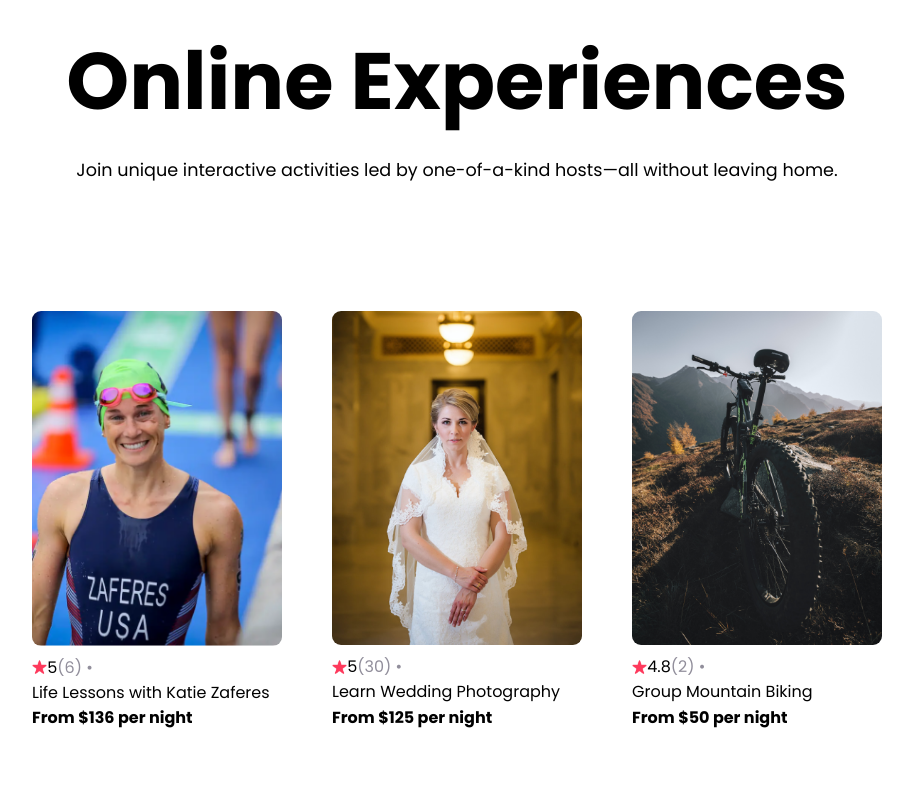
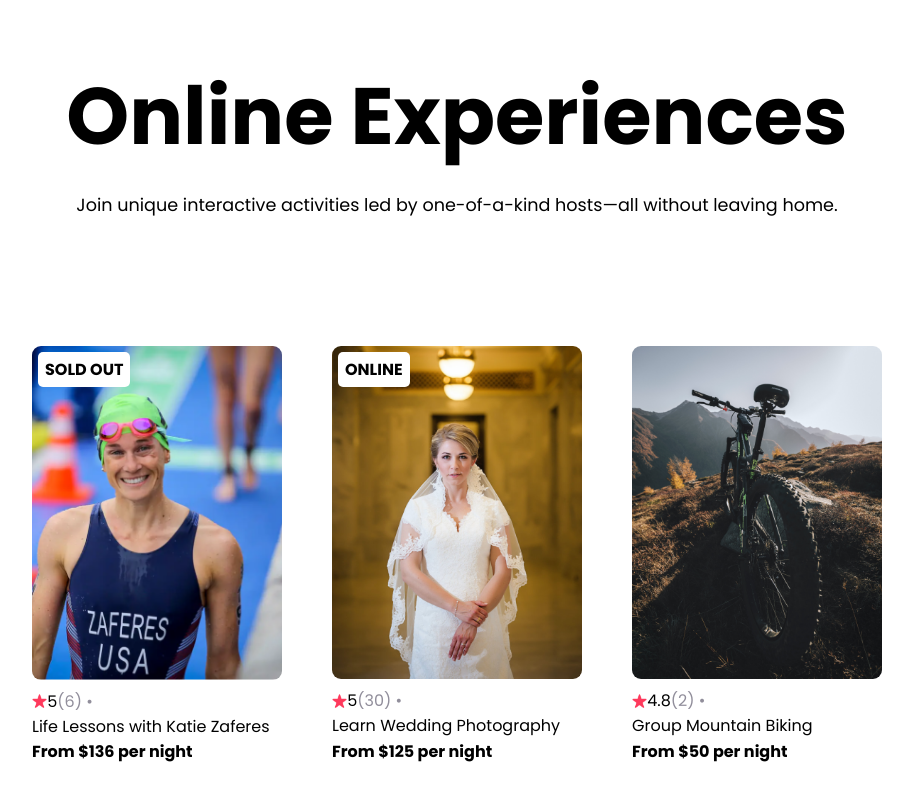
Before and after one commit to Iancahn/airbnb, a React (Create React App) app: page / in a window 1280 px wide. Shown: the part 680-1480 px from the top of the page, without its empty margins (183-1096 px from the left). Built offline with nearby package versions, Linux system fonts and the light colour scheme.

Commit message:
Added BadgeText
Using Conditional Rendering, a badge now shows if there are no open slots or if its an online event on the cards corner.

```diff
--- a/src/App.css
+++ b/src/App.css
@@ -39,7 +39,7 @@
 }
 
 #hero--img {
-  width: 50%;
+  width: 55%;
   align-self: center;
   margin-top: 6rem;
   margin-bottom: 4rem;
@@ -87,6 +87,7 @@
   flex: 0 0 auto;
   display: flex;
   flex-direction: column;
+  position: relative;
 }
 
 .card--image {
@@ -94,3 +95,13 @@
   border-radius: 9px;
   margin-bottom: 9px;
 }
+
+.card--badge {
+  position: absolute;
+  top: 6px;
+  left: 6px;
+  background-color: white;
+  padding: 5px 7px;
+  border-radius: 5px;
+  font-weight: bold;
+}
--- a/src/App.js
+++ b/src/App.js
@@ -12,12 +12,14 @@
   const cards = data.map(item => {
     return (
       <Card
+        key={item.id}
         img={item.coverImg}
         rating={item.stats.rating}
         reviewCount={item.stats.reviewCount}
         location={item.location}
         title={item.title}
         price={item.price}
+        openSpots={item.openSpots}
       />
     )
   })
--- a/src/components/Card.jsx
+++ b/src/components/Card.jsx
@@ -1,8 +1,17 @@
 import React from 'react';
 
 function Card(props) {
+    let badgeText;
+    if (props.openSpots === 0) {
+        badgeText = "SOLD OUT";
+    } else if (props.location === "Online") {
+        badgeText = "ONLINE";
+    }
+
+
     return (
         <div className="card">
+            {badgeText && <div className="card--badge">{badgeText}</div>}
             <img src={`../images/${props.img}`} alt="" className="card--image" />
             <div className='card--stats'>
                 {/* stars pngs */}
```
